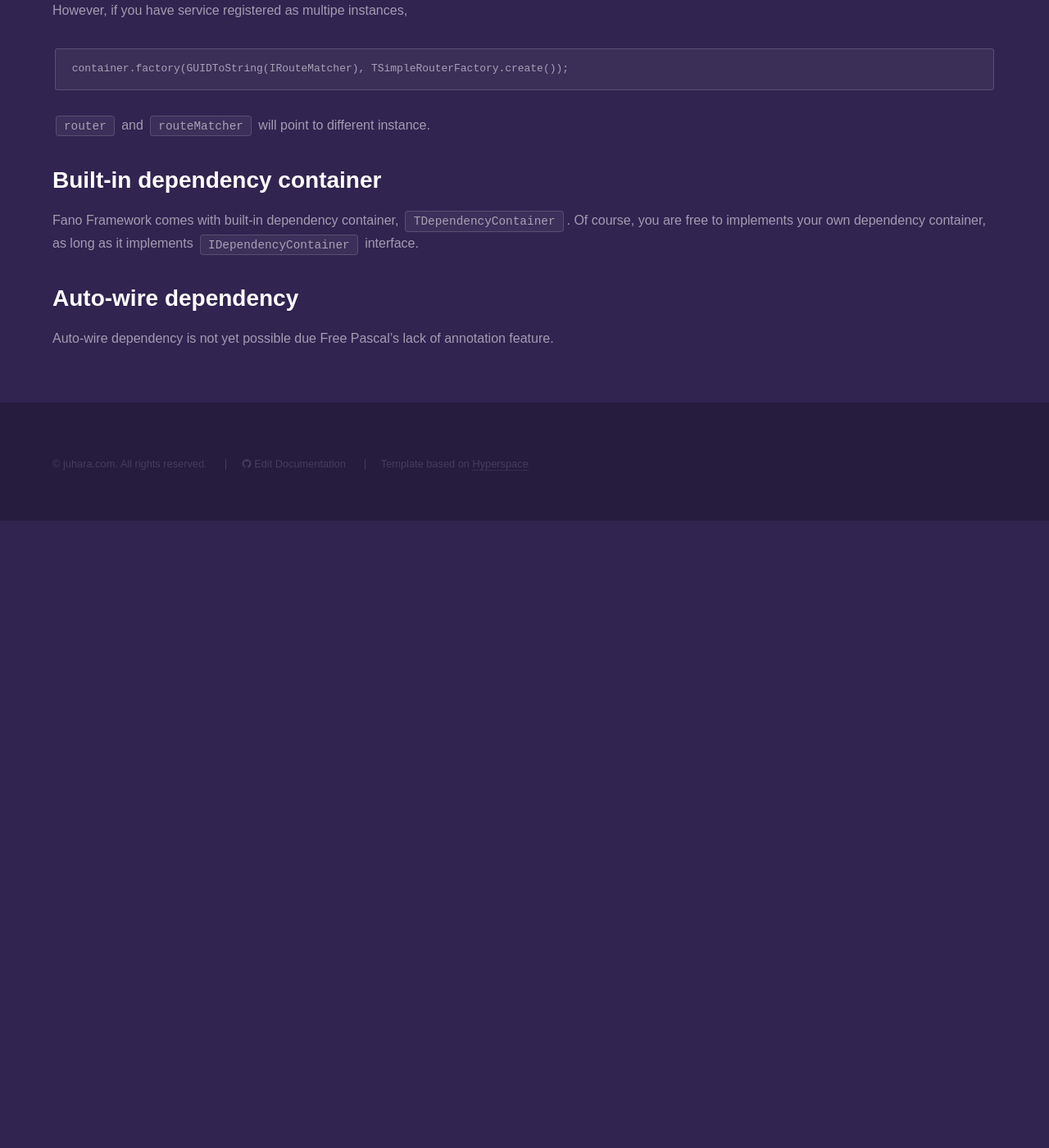
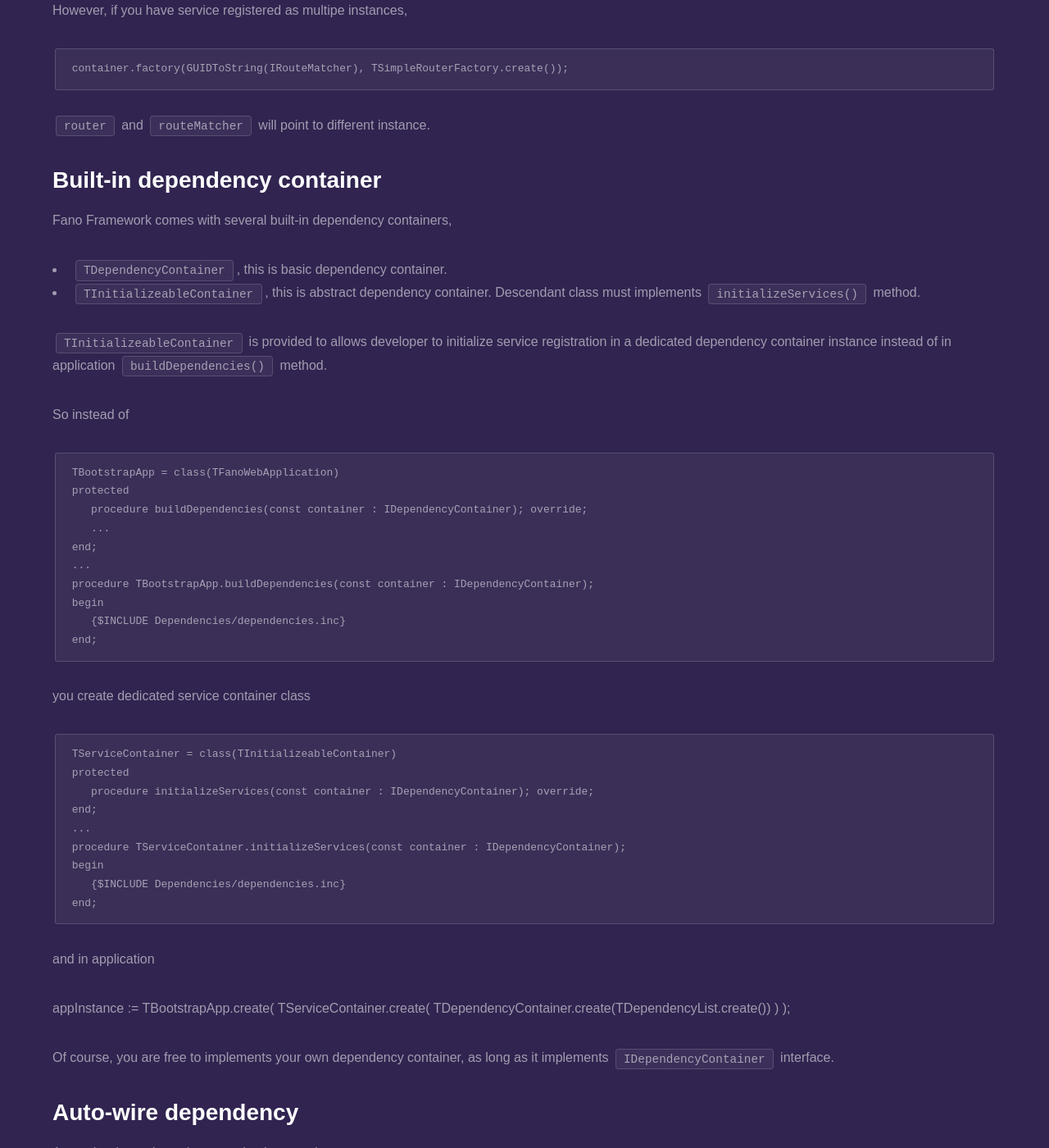
Before and after one commit to fanoframework/fanoframework.github.io, a Jekyll site: the page built from dependency-container/index.md, in a window 1280 px wide and 1400 px high, scrolled down 3952 px. Shown: the whole window at 82% size. Built offline with Jekyll 4.4.1, drawn with Linux system fonts in a browser that asks for light colours; our own code applies the rules of GitHub Pages for plain Markdown files; before the commit the page ends 4587 px from its top, so only the background shows below that; some of the changed text lies outside the part shown.

Commit message:
add content on initializeable container

````diff
--- a/dependency-container/index.md
+++ b/dependency-container/index.md
@@ -163,10 +163,60 @@ container.factory(GUIDToString(IRouteMatcher), TSimpleRouterFactory.create());
 
 ## Built-in dependency container
 
-Fano Framework comes with built-in dependency container, `TDependencyContainer`.
+Fano Framework comes with several built-in dependency containers,
+
+- `TDependencyContainer`, this is basic dependency container.
+- `TInitializeableContainer`, this is abstract dependency container. Descendant class must implements `initializeServices()` method.
+
+`TInitializeableContainer` is provided to allows developer to initialize service registration in a dedicated dependency container instance instead of in application `buildDependencies()` method.
+
+So instead of
+
+```
+TBootstrapApp = class(TFanoWebApplication)
+protected
+   procedure buildDependencies(const container : IDependencyContainer); override;
+   ...
+end;
+...
+procedure TBootstrapApp.buildDependencies(const container : IDependencyContainer);
+begin
+   {$INCLUDE Dependencies/dependencies.inc}
+end;
+```
+
+you create dedicated service container class
+
+```
+TServiceContainer = class(TInitializeableContainer)
+protected
+   procedure initializeServices(const container : IDependencyContainer); override;
+end;
+...
+procedure TServiceContainer.initializeServices(const container : IDependencyContainer);
+begin
+   {$INCLUDE Dependencies/dependencies.inc}
+end;
+```
+
+and in application
+
+appInstance := TBootstrapApp.create(
+   TServiceContainer.create(
+      TDependencyContainer.create(TDependencyList.create())
+   )
+);
+
 Of course, you are free to implements your own dependency container, as long as it implements `IDependencyContainer` interface.
 
 ## Auto-wire dependency
 
-Auto-wire dependency is not yet possible due Free Pascal's lack of annotation
-feature.
+Auto-wire dependency is not yet implemented.
+
+## Explore more
+
+- [Working with Application](/working-with-application)
+
+<ul class="actions">
+    <li><a href="/documentation" class="button">Documentation</a></li>
+</ul>
````
